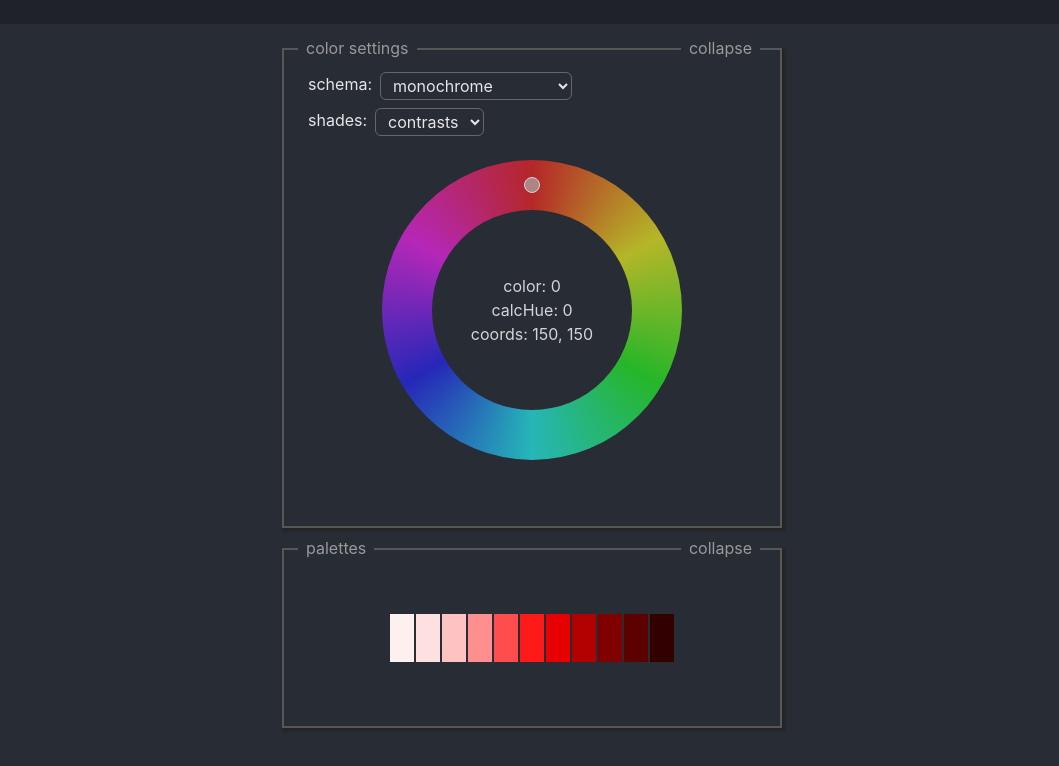
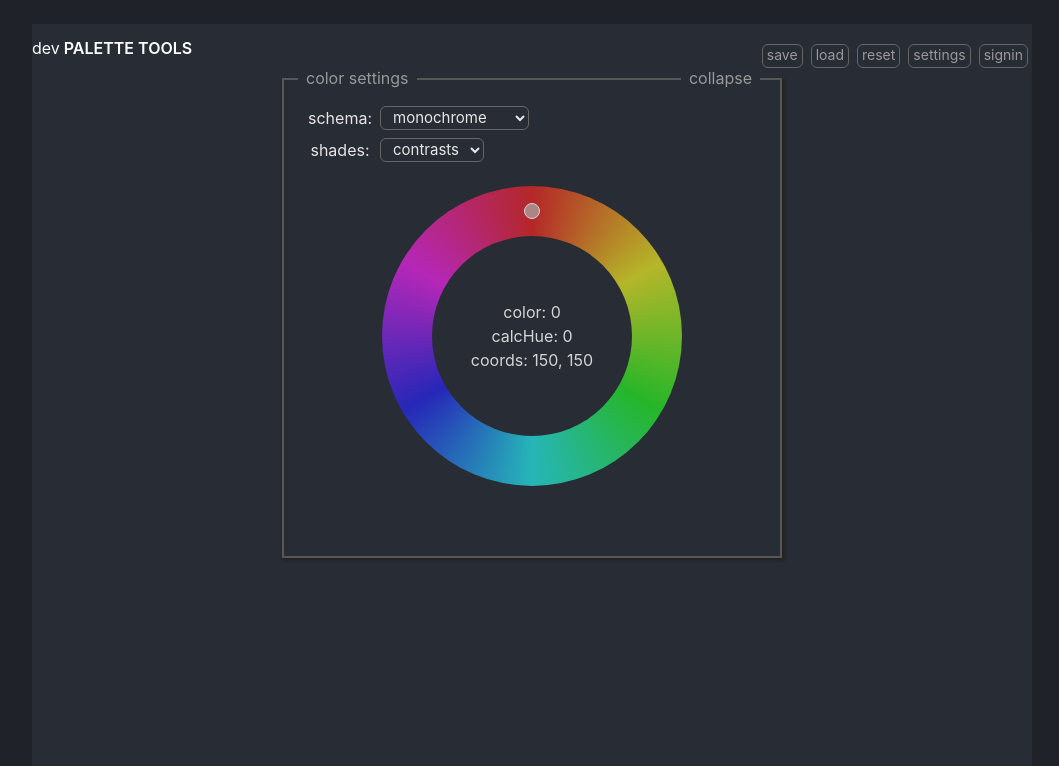
Before and after one commit to OstrowskiDev/color-palette-open, a Next.js app: page / in a window 1280 px wide. Shown: the top 766 px of the page, without its empty margins (108-1167 px from the left). Built offline with nearby package versions, Linux system fonts and the light colour scheme.

Commit message:
Added TopBar and Button components.

```diff
--- a/src/app/page.tsx
+++ b/src/app/page.tsx
@@ -4,6 +4,7 @@ import ColorPalettes from '@/lib/components/ColorPalettes'
 import ColorSelector from '@/lib/components/ColorSelector'
 import ColorSettings from '@/lib/components/ColorSettings'
 import ElementWrapper from '@/lib/components/ElementWrapper'
+import TopBar from '@/lib/components/TopBar'
 import { PresetSL } from '@/lib/utils/hue'
 import { HueOffset } from '@/lib/utils/position'
 import { useEffect, useState } from 'react'
@@ -41,7 +42,8 @@ export default function Home() {
       onMouseDown={handleMouseDown}
       onMouseUp={handleMouseUp}
     >
-      <div className="main-app-container select-none flex flex-col items-center w-[1080px] h-[90vh] flex-wrap overflow-hidden">
+      <div className="main-app-container select-none flex flex-col items-center max-w-[1080px] h-[90vh] flex-wrap overflow-hidden">
+        <TopBar />
         <ElementWrapper label={'color settings'} tailwind={'h-[480px]'}>
           <ColorSettings
             hueOffset={hueOffset}
--- /dev/null
+++ b/src/lib/components/TopBar.tsx
@@ -0,0 +1,19 @@
+import Button from '../ui/Button'
+
+export default function TopBar() {
+  return (
+    <div className="app-top-bar w-full flex flex-row mt-1 mb-[2px]">
+      <div className="app-logo w-56 relative bottom-2 flex flex-row">
+        <span className="mr-1">dev</span>
+        <p className="font-semibold">PALETTE TOOLS</p>
+      </div>
+      <div className="toolbar relative flex flex-row w-full justify-end items-end z-10">
+        <Button type="text" label="save" action={() => {}} />
+        <Button type="text" label="load" action={() => {}} />
+        <Button type="text" label="reset" action={() => {}} />
+        <Button type="text" label="settings" action={() => {}} />
+        <Button type="text" label="signin" action={() => {}} />
+      </div>
+    </div>
+  )
+}
--- a/src/lib/schemas/selectOptions.ts
+++ b/src/lib/schemas/selectOptions.ts
@@ -3,7 +3,7 @@ export const hueOffsetOptions = [
   { value: { name: 'complementary', angle: [0, 180] }, label: 'complementary' },
   {
     value: { name: 'split-complementary', angle: [0, 150, -150] },
-    label: 'split complementary',
+    label: 'split comp.',
   },
   { value: { name: 'triadic', angle: [0, 120, -120] }, label: 'triadic' },
   { value: { name: 'analogous', angle: [0, 30, -30] }, label: 'analogous' },
--- /dev/null
+++ b/src/lib/ui/Button.tsx
@@ -0,0 +1,34 @@
+import React from 'react'
+
+type ButtonProps = {
+  action: () => void
+  tailwind?: string
+  icon?: React.ReactNode
+  label?: string
+  type: 'icon' | 'text' | 'icon+text'
+}
+
+export default function Button({
+  action,
+  tailwind = '',
+  icon,
+  label,
+  type,
+}: ButtonProps) {
+  return (
+    <button
+      type="button"
+      className={`button flex justify-center h-6 px-1 mx-1 text-sm border border-app-gray-600 text-app-font-light hover:text-app-font-strong active:bg-app-gray-700 rounded-md cursor-pointer ${tailwind}`}
+      onClick={action}
+    >
+      {type === 'icon' && icon}
+      {type === 'text' && label}
+      {type === 'icon+text' && (
+        <span className="flex items-center gap-2">
+          {icon}
+          {label}
+        </span>
+      )}
+    </button>
+  )
+}
--- a/src/lib/ui/SelectField.tsx
+++ b/src/lib/ui/SelectField.tsx
@@ -24,9 +24,9 @@ export function SelectField({
   }
   return (
     <Label tailwind="flex flex-row ml-6 ">
-      {label && <span className="label mr-2">{label}: </span>}
+      {label && <span className="label w-16 mr-2">{label}: </span>}
       <select
-        className="select-field px-2 py-[2px] border border-app-gray-600 rounded-md hover:cursor-pointer"
+        className="select-field px-2 border border-app-gray-600 rounded-md hover:cursor-pointer text-[15px]"
         value={JSON.stringify(value)}
         onChange={onChange}
       >
```
